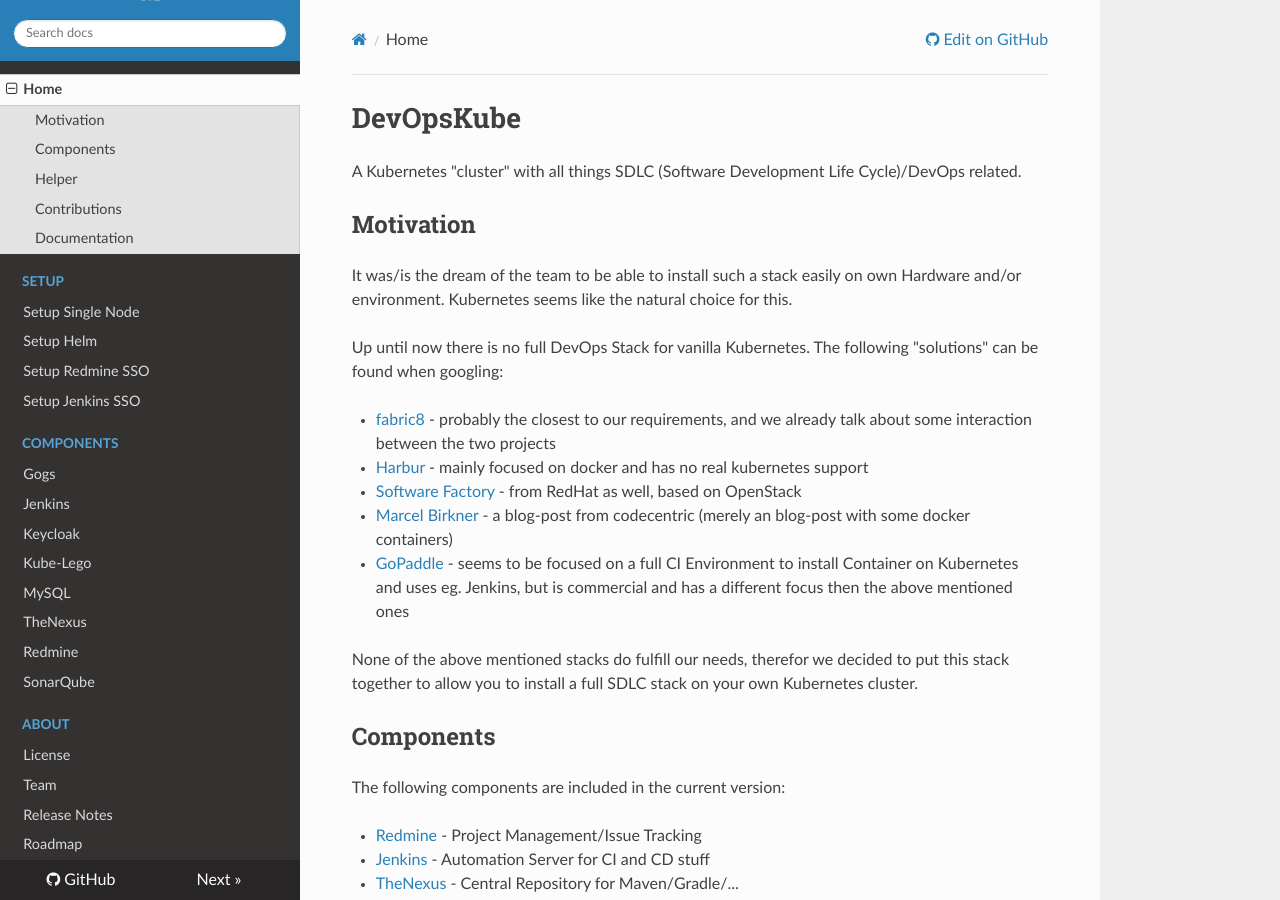
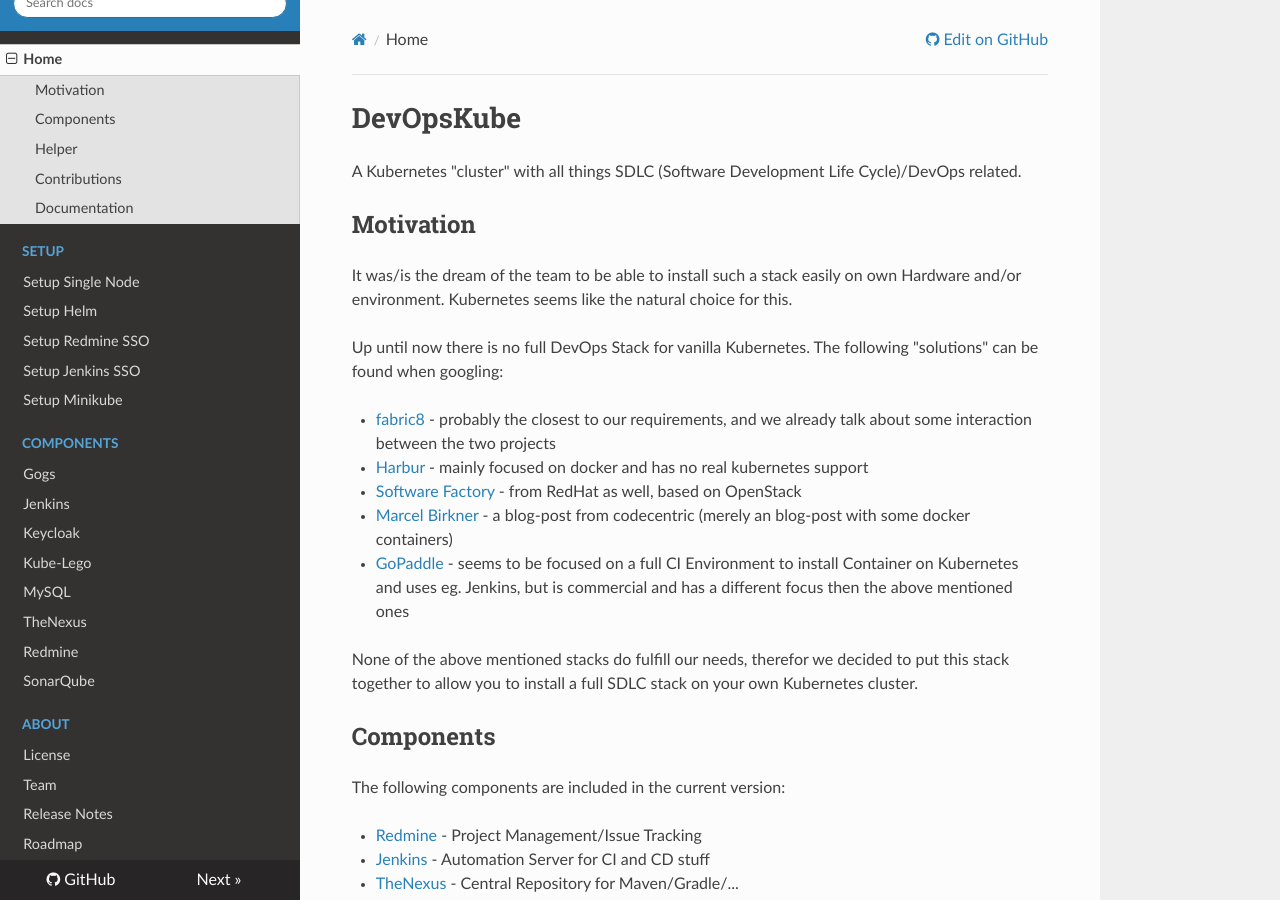
Before and after one commit to devopskube/devopskube, an MkDocs documentation site: the page built from docs/index.md, in a window 1280 px wide and 900 px high. Built offline with MkDocs 1.6.1, drawn with Linux system fonts in a browser that asks for light colours; nearby versions of some CDN libraries; old or Windows-style settings are respelled for this version of MkDocs.

```diff
--- a/mkdocs.yml
+++ b/mkdocs.yml
@@ -12,6 +12,7 @@
   - 'Setup Helm': 'setup/helm.md'
   - 'Setup Redmine SSO': 'setup/redmine-keycloak.md'
   - 'Setup Jenkins SSO': 'setup/jenkins-keycloak.md'
+  - 'Setup Minikube': 'setup/minikube.md'
 - Components:
   - 'Gogs': 'components/gogs.md'
   - 'Jenkins': 'components/jenkins.md'
```
Also changed, not shown: 1 other file.
